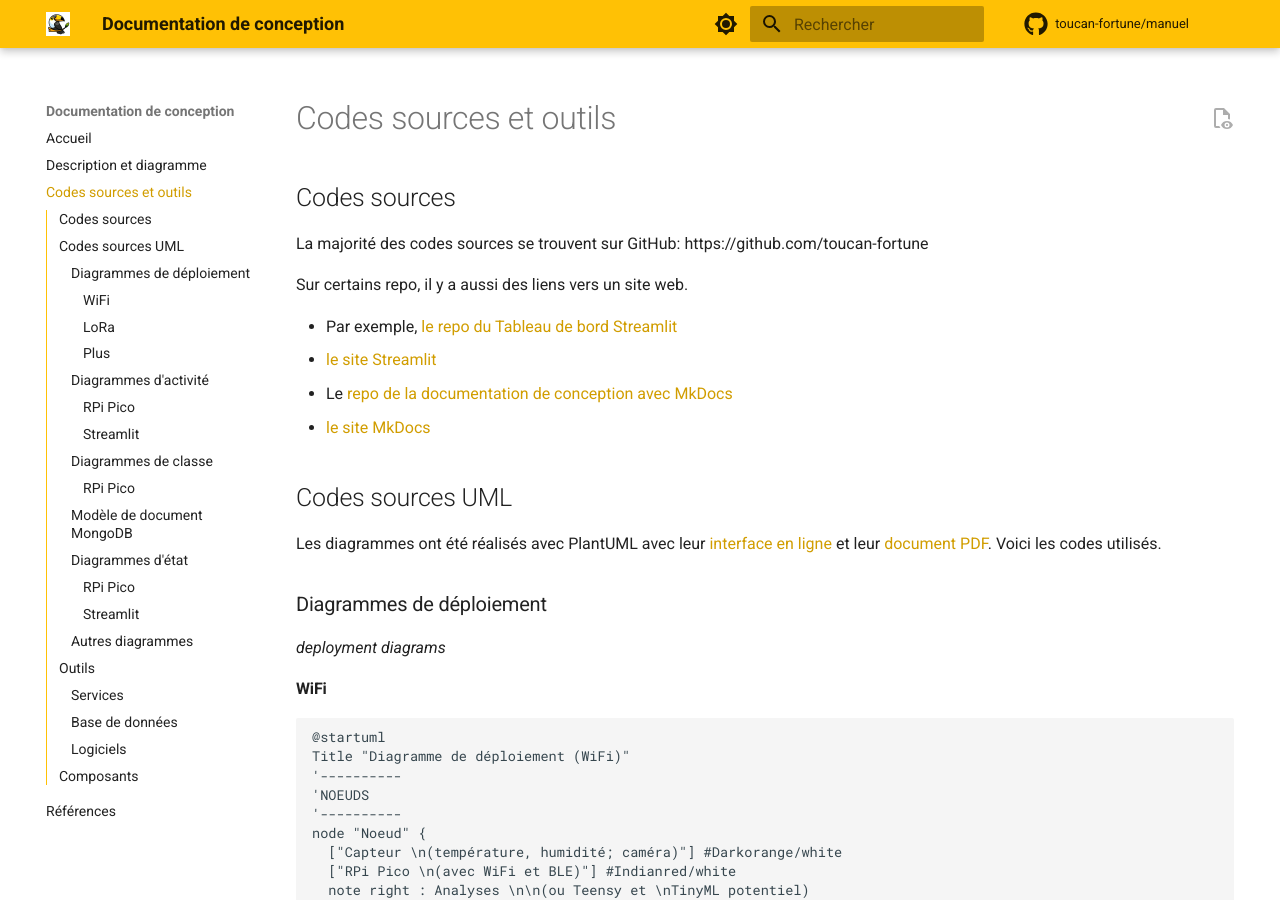
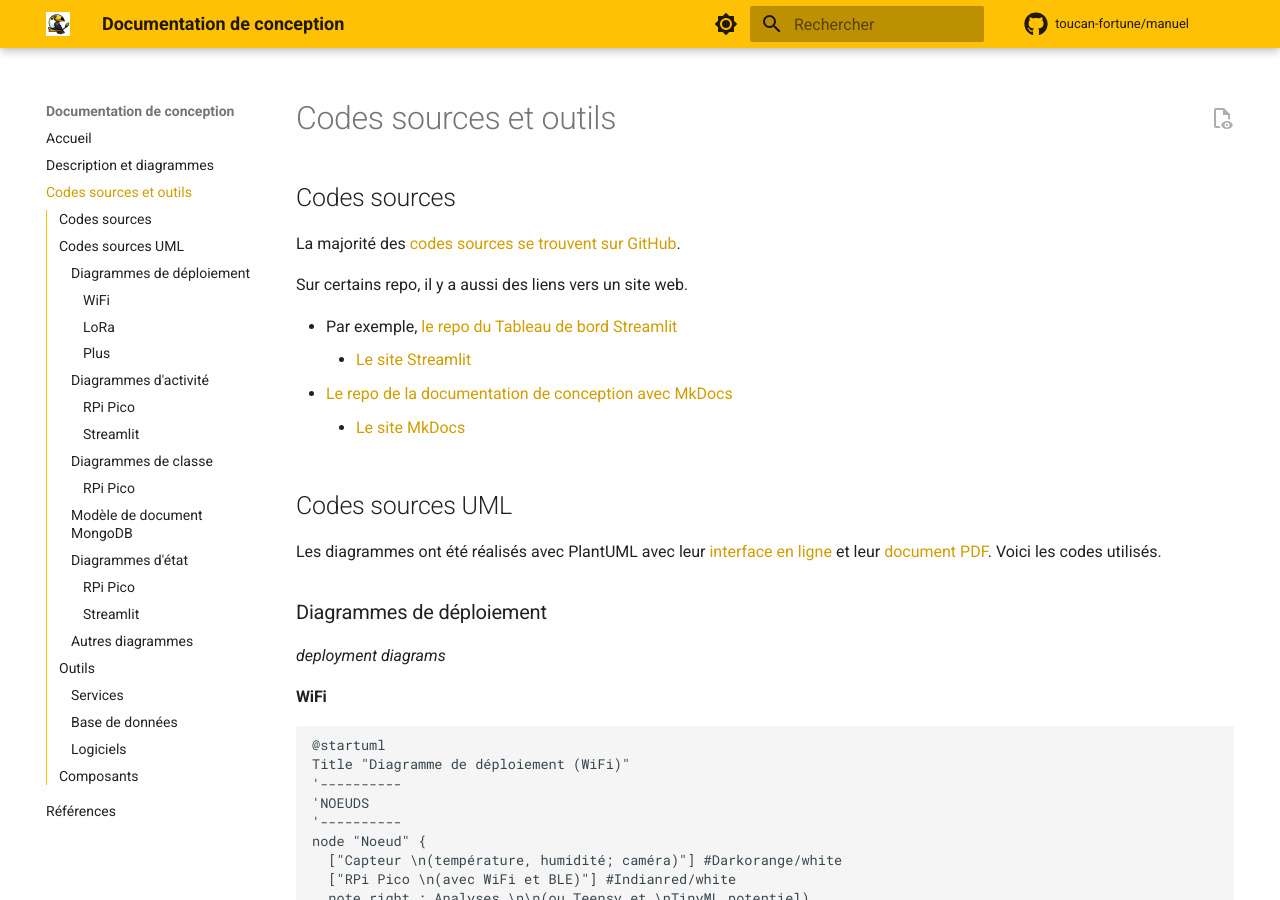
Before and after one commit to toucan-fortune/doc_manuel, an MkDocs documentation site: the page built from docs/sources.md, in a window 1280 px wide and 900 px high. Built offline with MkDocs 1.6.1 and Material for MkDocs 9.7.7, drawn with Linux system fonts in a browser that asks for light colours; comment, search, counter and statistics services are not loaded.

Commit message:
Mettre à jour, vendredi 20

```diff
--- a/docs/sources.md
+++ b/docs/sources.md
@@ -2,14 +2,14 @@
 
 ## Codes sources
 
-La majorité des codes sources se trouvent sur GitHub: https://github.com/toucan-fortune
+La majorité des [codes sources se trouvent sur GitHub](https://github.com/toucan-fortune).
 
 Sur certains repo, il y a aussi des liens vers un site web.
 
 - Par exemple, [le repo du Tableau de bord Streamlit](https://github.com/toucan-fortune/streamlit_projet_integrateur)
-- [le site Streamlit](https://toucan-fortune-streamlit-projet-integrateur-01-accueil-0fsbkp.streamlit.app/)
-- Le [repo de la documentation de conception avec MkDocs](https://github.com/toucan-fortune/doc_manuel)
-- [le site MkDocs](https://toucan-fortune.github.io/doc_manuel/)
+    - [Le site Streamlit](https://toucan-fortune-streamlit-projet-integrateur-01-accueil-0fsbkp.streamlit.app/)
+- [Le repo de la documentation de conception avec MkDocs](https://github.com/toucan-fortune/doc_manuel)
+    - [Le site MkDocs](https://toucan-fortune.github.io/doc_manuel/)
 
 ## Codes sources UML
 
--- a/mkdocs.yml
+++ b/mkdocs.yml
@@ -7,7 +7,7 @@ repo_name: toucan-fortune/manuel
 
 nav:
   - Accueil: index.md
-  - Description et diagramme: description.md
+  - Description et diagrammes: description.md
   - Codes sources et outils: sources.md
   - Références: references.md
 
```
Also changed, not shown: docs/description.md (+1 -1 lines).
